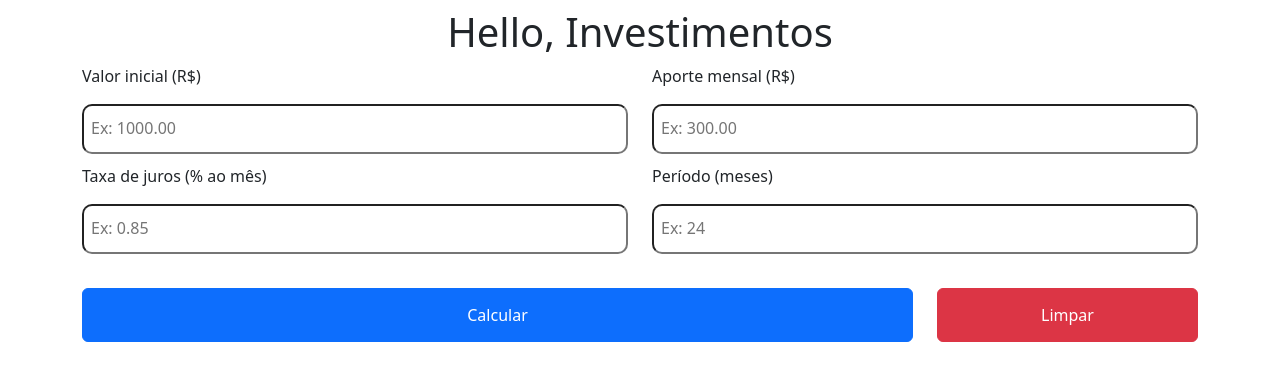
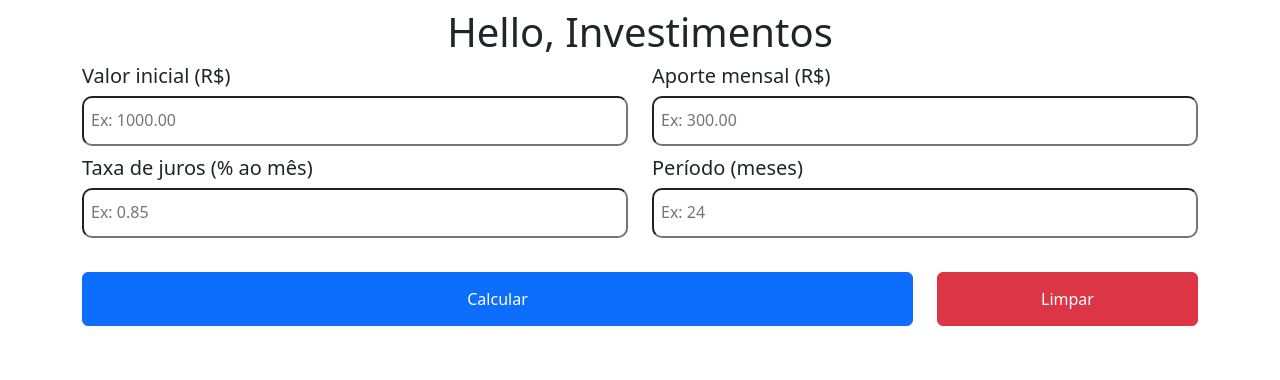
Before and after one commit to LFFArakaki/20261_fatec_ipi_pdmtn_p1, a React (Vite) app in the folder investimentos/: page / in a window 1280 px wide. Shown: the top 380 px of the page. Built offline with nearby package versions, Linux system fonts and the light colour scheme.

Commit message:
refactor(p1): muda titulo dos campos de p para h5

```diff
--- a/investimentos/src/CapturaDados.jsx
+++ b/investimentos/src/CapturaDados.jsx
@@ -8,7 +8,7 @@ const CapturaDados = (props) => {
             <div className="row justify-content-center">
 
                 <div className="col-md-6 col-sm-12">
-                    <p>Valor inicial (R$)</p>
+                    <h5>Valor inicial (R$)</h5>
                     <input
                         type="text"
                         placeholder="Ex: 1000.00"
@@ -18,7 +18,7 @@ const CapturaDados = (props) => {
                 </div>
 
                 <div className="col-md-6 col-sm-12">
-                    <p>Aporte mensal (R$)</p>
+                    <h5>Aporte mensal (R$)</h5>
                     <input
                         type="text"
                         placeholder="Ex: 300.00"
@@ -28,7 +28,7 @@ const CapturaDados = (props) => {
                 </div>
 
                 <div className="col-md-6 col-sm-12">
-                    <p>Taxa de juros (% ao mês)</p>
+                    <h5>Taxa de juros (% ao mês)</h5>
                     <input
                         type="text"
                         placeholder="Ex: 0.85"
@@ -38,7 +38,7 @@ const CapturaDados = (props) => {
                 </div>
 
                 <div className="col-md-6 col-sm-12">
-                    <p>Período (meses)</p>
+                    <h5>Período (meses)</h5>
                     <input
                         type="text"
                         placeholder="Ex: 24"
```
